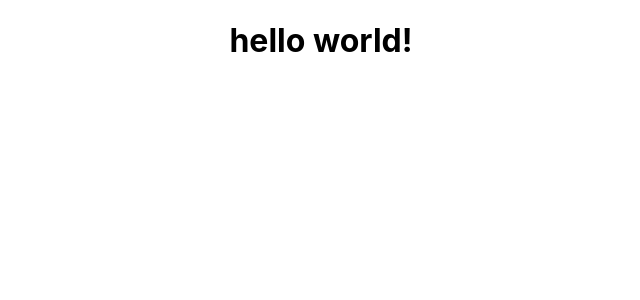
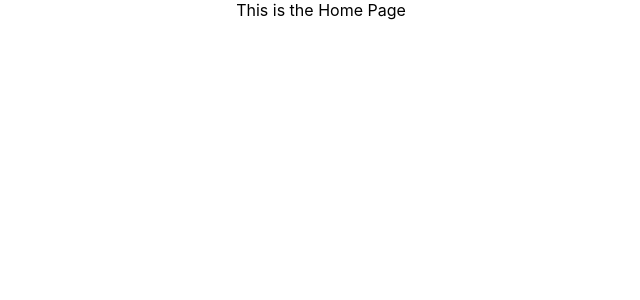
Before and after one commit to hassan-bachir/Ultimate-business-manager, a React (Create React App) app in the folder ubm-web/: page / in a window 1280 px wide. Shown: the top 300 px of the page, without its empty margins (319-959 px from the left). Built offline with nearby package versions, Linux system fonts and the light colour scheme.

Commit message:
web: added the router and the routes

```diff
--- a/ubm-web/package.json
+++ b/ubm-web/package.json
@@ -12,6 +12,7 @@
     "@types/react-dom": "^18.2.6",
     "react": "^18.2.0",
     "react-dom": "^18.2.0",
+    "react-router-dom": "^6.14.0",
     "react-scripts": "5.0.1",
     "typescript": "^4.9.5",
     "web-vitals": "^2.1.4"
--- a/ubm-web/src/App.tsx
+++ b/ubm-web/src/App.tsx
@@ -1,10 +1,18 @@
 import React from "react";
 import "./App.css";
+import { Routes, Route, BrowserRouter } from "react-router-dom";
+import HomePage from "./Pages/HomePage";
+import LoginPage from "./Pages/LoginPage";
 
 function App() {
     return (
         <div className="App">
-            <h1>hello world!</h1>
+            <BrowserRouter>
+                <Routes>
+                    <Route path="/" element={<HomePage />} />
+                    <Route path="/Login" element={<LoginPage />} />
+                </Routes>
+            </BrowserRouter>
         </div>
     );
 }
```
Also changed, not shown: 1 other file (tests, documents, lock files or other folders).
